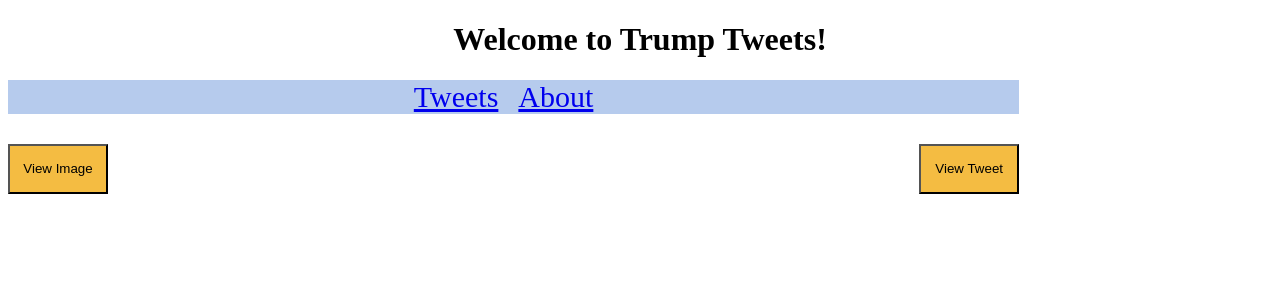
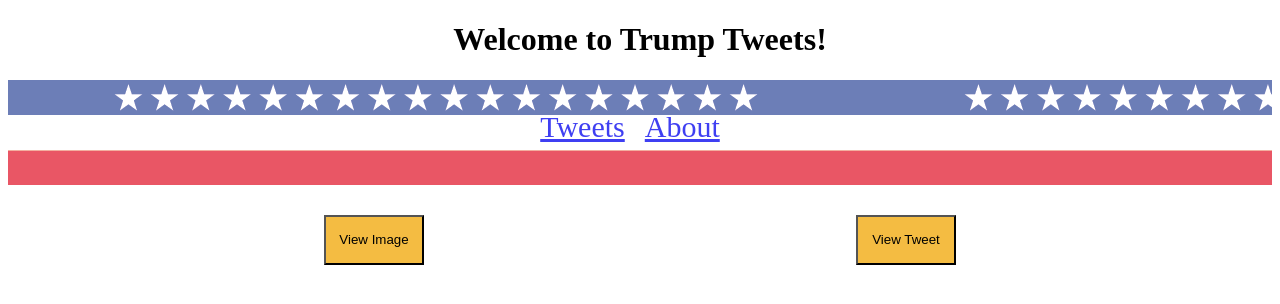
Before and after one commit to BenjaminDagg/TrumpTweets, an Angular app: page / in a window 1280 px wide. Shown: the top 304 px of the page. Built offline with nearby package versions, Linux system fonts and the light colour scheme; no server answers.

Commit message:
updated CSS to make image fit on page better + Added image to nav bar

```diff
--- a/src/app/app.component.css
+++ b/src/app/app.component.css
@@ -1,15 +1,21 @@
 a {
 	margin-right: 20px;
 	font-size: 30px;
+
 }
 
 a:hover {
-	color:white;
+	color: orange;
 }
 
 nav {
+
 	margin-bottom: 30px;
-	background-color: #b6cbed;
-	width: 80%;
+	width: 100%;
+	height: 75px;
 	text-align: center;
+	background-image: url("./images/flag_banner.png");
+	opacity: 0.75;
+	padding-top: 30px;
+
 }
--- a/src/app/app.component.html
+++ b/src/app/app.component.html
@@ -10,8 +10,8 @@
   <app-tweets></app-tweets>
 </div>
  -->
-<h1 style="text-align: center">
-    Welcome to {{ title }}!
+ <h1 style="text-align: center">
+    	Welcome to {{ title }}!
  </h1>
  <nav>
  	<a routerLink="">Tweets</a>
--- a/src/app/ghetty-images/ghetty-images.component.css
+++ b/src/app/ghetty-images/ghetty-images.component.css
@@ -1,4 +1,5 @@
 #image {
   opacity: 0.75;
   width: 100%;
+  max-height: 40%;
 }
--- a/src/app/home/home.component.css
+++ b/src/app/home/home.component.css
@@ -1,4 +1,7 @@
 #container {
 	position: relative;
-	width: 80%;
+	width: 50%;
+	height: 50%;
+	max-height:50%;
+	margin:0 auto;
 }
--- a/src/app/link-buttons/link-buttons.component.css
+++ b/src/app/link-buttons/link-buttons.component.css
@@ -8,4 +8,5 @@
 button:hover {
 	background-color: #6e9be5;
 	color: white;
+	cursor: pointer;
 }
```
Also changed, not shown: src/app/images/flag_banner.png (added).
